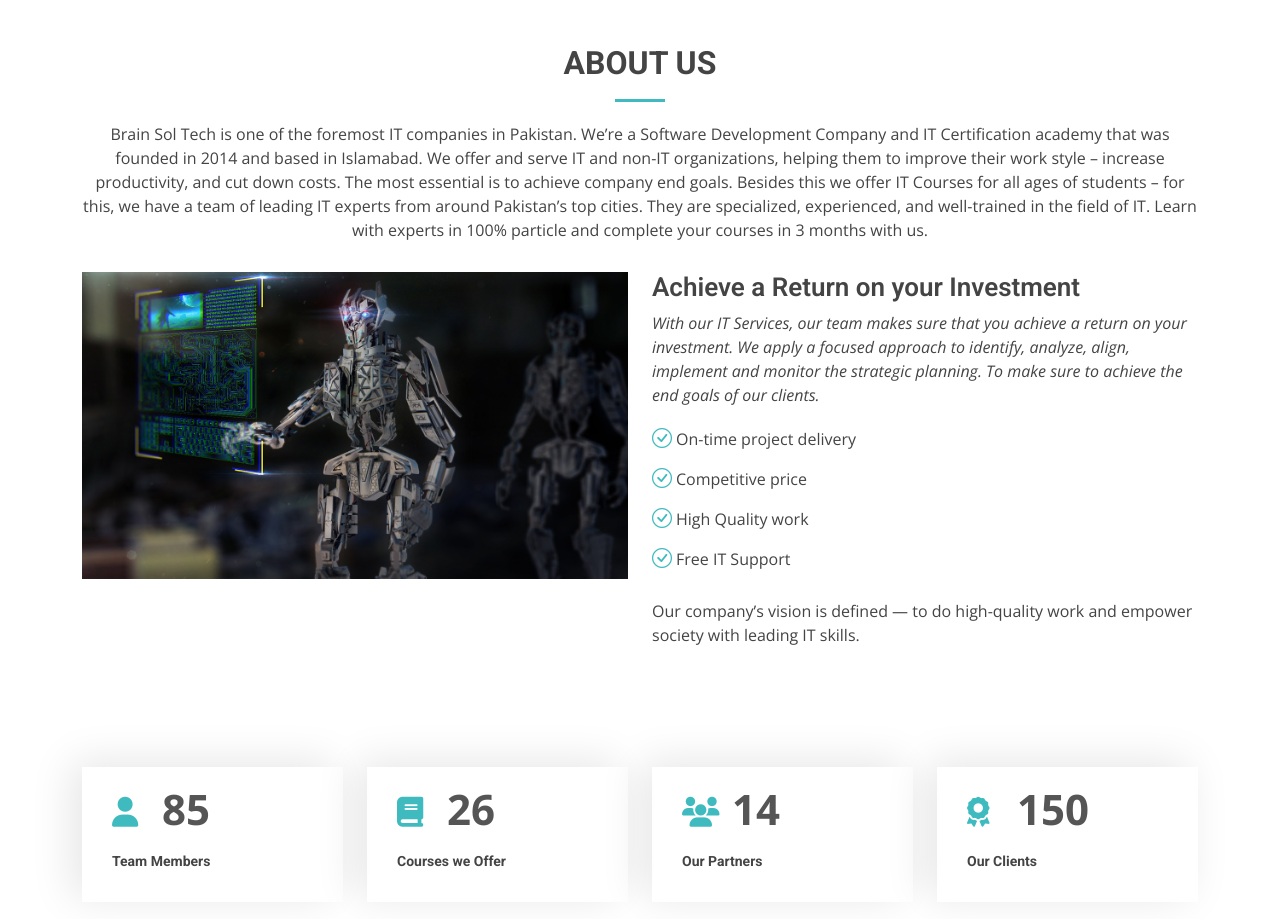
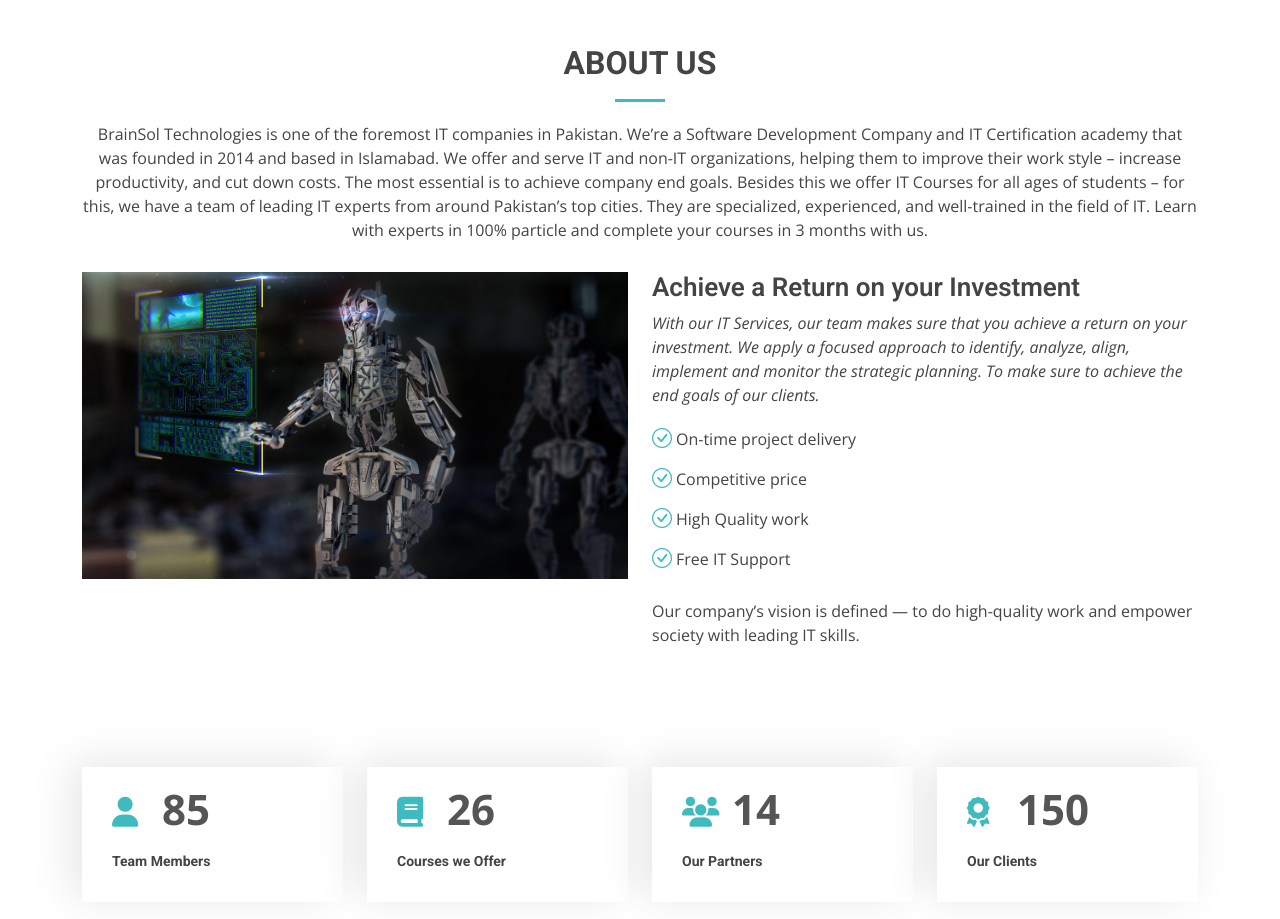
Before and after one commit to apricopt/brainsol, a plain HTML site: page index.html in a window 1280 px wide. Shown: the part 1100-2019 px from the top of the page. Drawn offline with nearby package versions, Linux system fonts and the light colour scheme.

Commit message:
brainsolname

```diff
--- a/index.html
+++ b/index.html
@@ -162,7 +162,7 @@
 
         <div class="section-title">
           <h2>About Us</h2>
-          <p>Brain Sol Tech is one of the foremost IT companies in Pakistan. We’re a Software Development Company and IT Certification academy that was founded in 2014 and based in Islamabad. We offer and serve IT and non-IT organizations, helping them to improve their work style – increase productivity, and cut down costs. The most essential is to achieve company end goals. Besides this we offer IT Courses for all ages of students – for this, we have a team of leading IT experts from around Pakistan’s top cities. They are specialized, experienced, and well-trained in the field of IT. Learn with experts in 100% particle and complete your courses in 3 months with us.
+          <p>BrainSol Technologies is one of the foremost IT companies in Pakistan. We’re a Software Development Company and IT Certification academy that was founded in 2014 and based in Islamabad. We offer and serve IT and non-IT organizations, helping them to improve their work style – increase productivity, and cut down costs. The most essential is to achieve company end goals. Besides this we offer IT Courses for all ages of students – for this, we have a team of leading IT experts from around Pakistan’s top cities. They are specialized, experienced, and well-trained in the field of IT. Learn with experts in 100% particle and complete your courses in 3 months with us.
           </p>
         </div>
 
```
